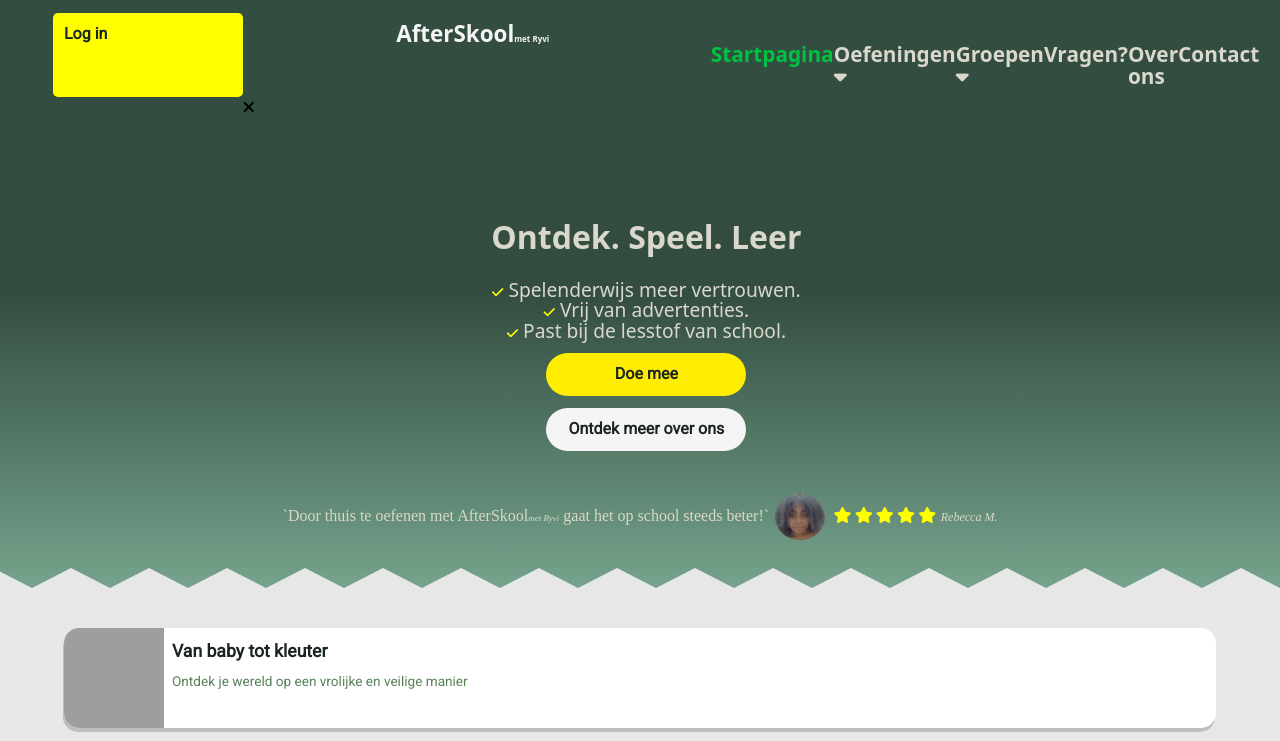
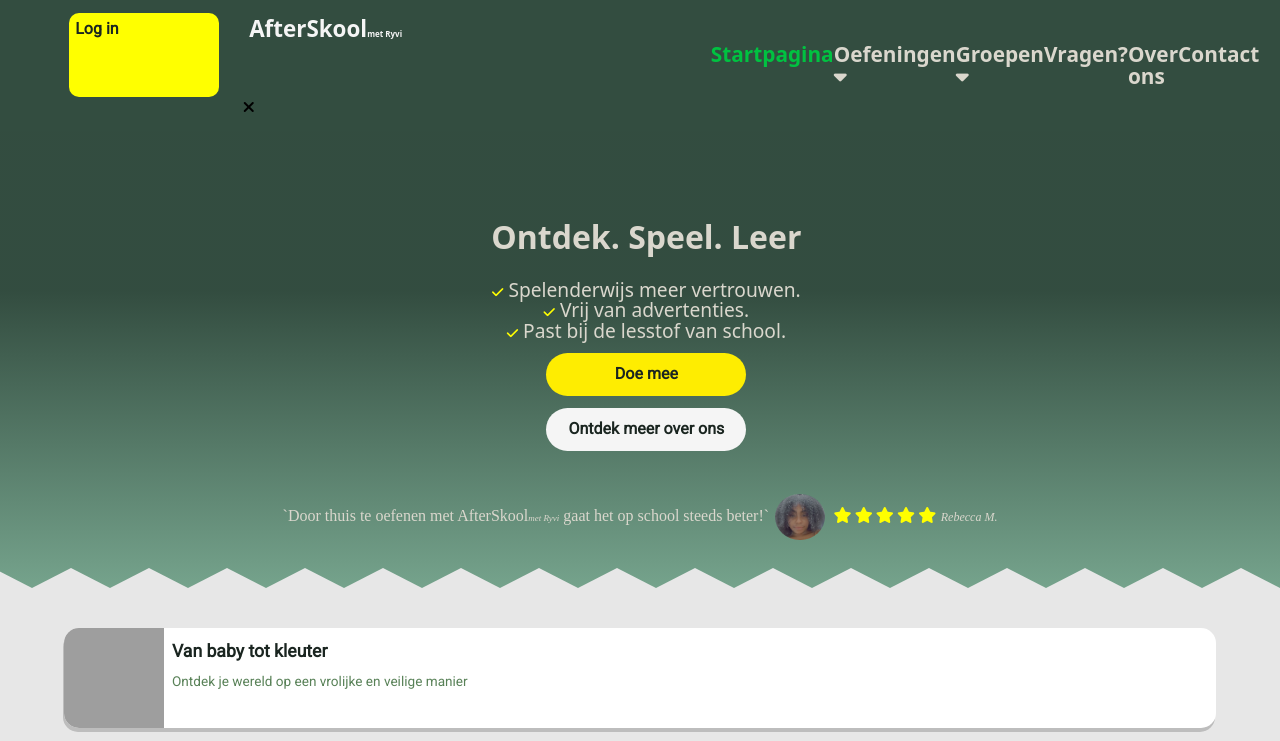
Before and after one commit to MartenServices/MartenServices.github.io, a plain HTML site: page index.html in a window 1280 px wide. Shown: the top 741 px of the page. Drawn offline with Linux system fonts and the light colour scheme; grey boxes are pictures that could not be loaded.

Commit message:
login tag margin change

```diff
--- a/style.css
+++ b/style.css
@@ -35,20 +35,20 @@ body {
 
 .log-in-button {
     font-family: "Roboto", sans-serif;
-    font-weight: bold;
+    font-weight: bolder;
     color: var(--main-txt-color-dark);
     background-color: yellow;
     text-decoration: none;
-    margin-left: 2.5rem;
-    padding: .7rem;
-    border-radius: 5px;
+    margin-right: 1.5rem;
+    margin-left: 3.5rem;
+    border-radius: 10px;
+    padding: .4rem;
 }
 
 .logo {
     font-size: 1.4rem;
     color: whitesmoke;
-    margin: 0 auto;
-    padding: .7rem;
+    padding: .4rem;
 }
 
 .logo span {
@@ -336,7 +336,7 @@ main {
         position: absolute;
         top: 0;
         left: 0;
-        margin-left: .8em;
+        margin-left: 1em;
         height: 100%;
         display: flex;
         align-items: center;
```
